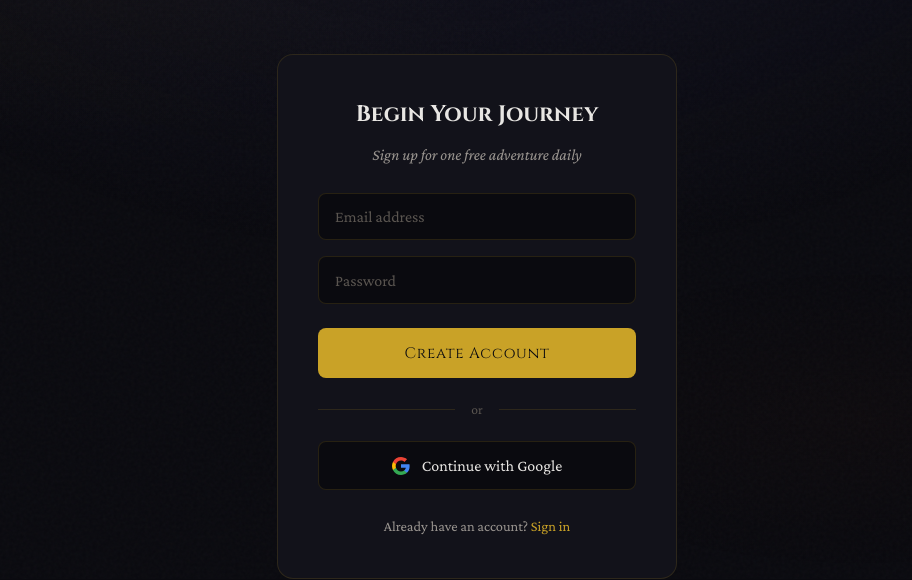
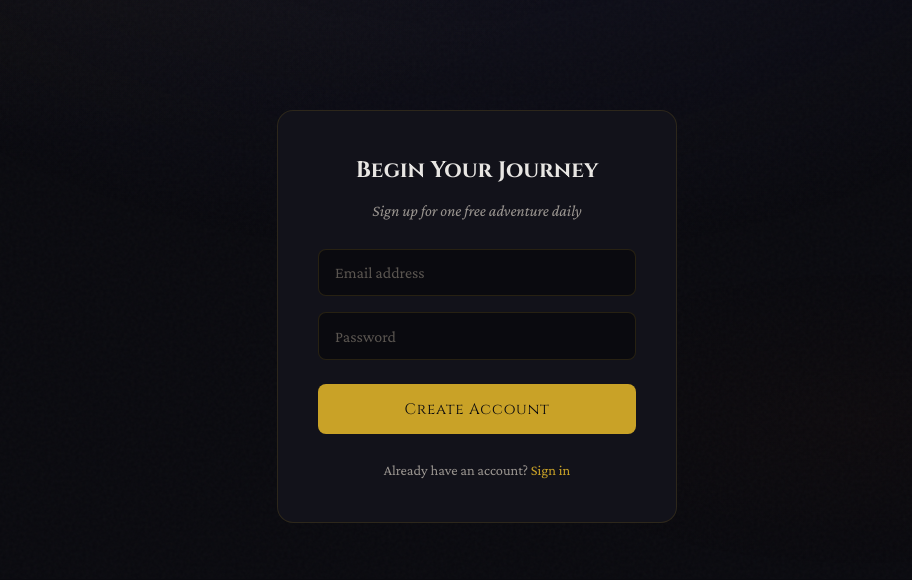
Before and after one commit to alphavictor-maker/storyrealm, a website: page index.html in a window 1280 px wide. Shown: the part 221-801 px from the top of the page, without its empty margins (163-1075 px from the left). Drawn offline with nearby package versions, Linux system fonts and the light colour scheme.

Commit message:
Add files via upload

```diff
--- a/index.html
+++ b/index.html
@@ -1414,18 +1414,6 @@
                         <input type="password" class="auth-input" id="authPassword" placeholder="Password">
                         <button class="auth-btn" id="authBtn" onclick="handleAuth()">Create Account</button>
                     </div>
-
-                    <div class="auth-divider">or</div>
-
-                    <button class="auth-google-btn" onclick="handleGoogleAuth()">
-                        <svg width="18" height="18" viewBox="0 0 18 18" fill="none">
-                            <path d="M17.64 9.2c0-.637-.057-1.251-.164-1.84H9v3.481h4.844c-.209 1.125-.843 2.078-1.796 2.717v2.258h2.908c1.702-1.567 2.684-3.874 2.684-6.615z" fill="#4285F4"/>
-                            <path d="M9 18c2.43 0 4.467-.806 5.956-2.18l-2.908-2.259c-.806.54-1.837.86-3.048.86-2.344 0-4.328-1.584-5.036-3.711H.957v2.332A8.997 8.997 0 009 18z" fill="#34A853"/>
-                            <path d="M3.964 10.71A5.41 5.41 0 013.682 9c0-.593.102-1.17.282-1.71V4.958H.957A8.996 8.996 0 000 9c0 1.452.348 2.827.957 4.042l3.007-2.332z" fill="#FBBC05"/>
-                            <path d="M9 3.58c1.321 0 2.508.454 3.44 1.345l2.582-2.58C13.463.891 11.426 0 9 0A8.997 8.997 0 00.957 4.958L3.964 7.29C4.672 5.163 6.656 3.58 9 3.58z" fill="#EA4335"/>
-                        </svg>
-                        Continue with Google
-                    </button>
 
                     <p class="auth-switch" id="authSwitch">
                         Already have an account? <a onclick="toggleAuthMode()">Sign in</a>
```
